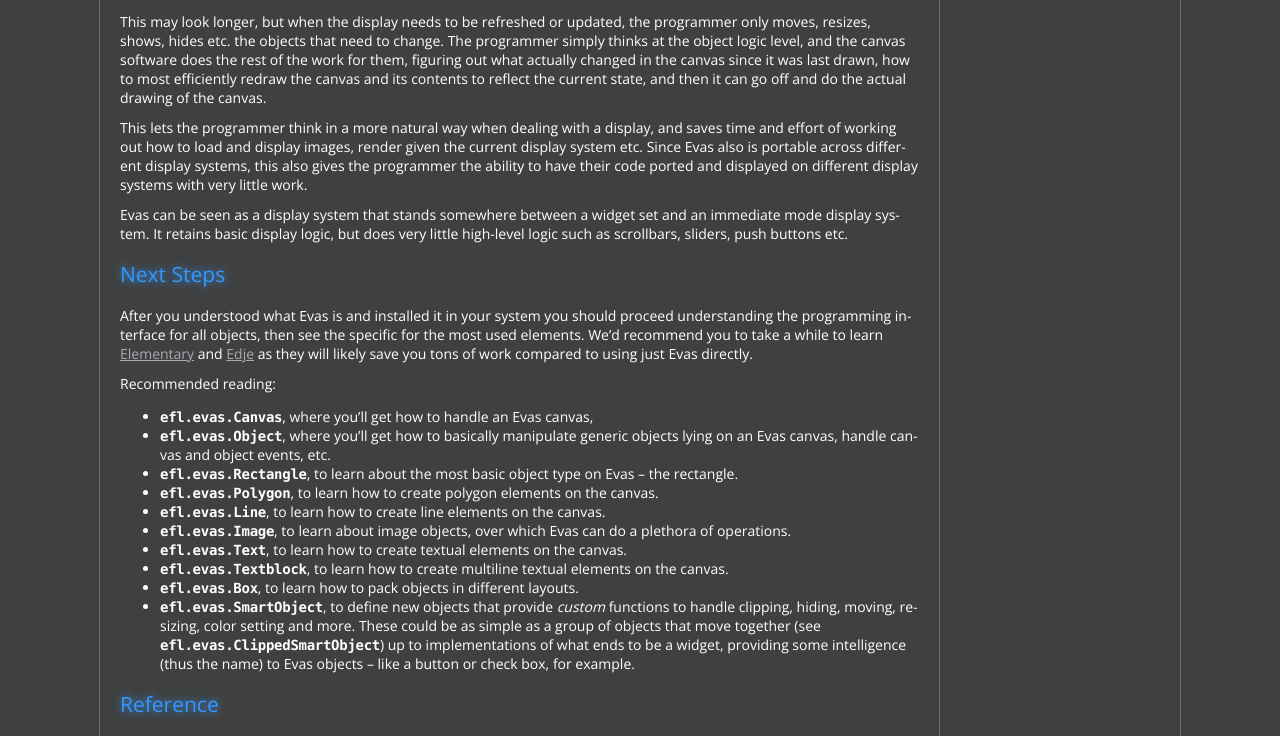
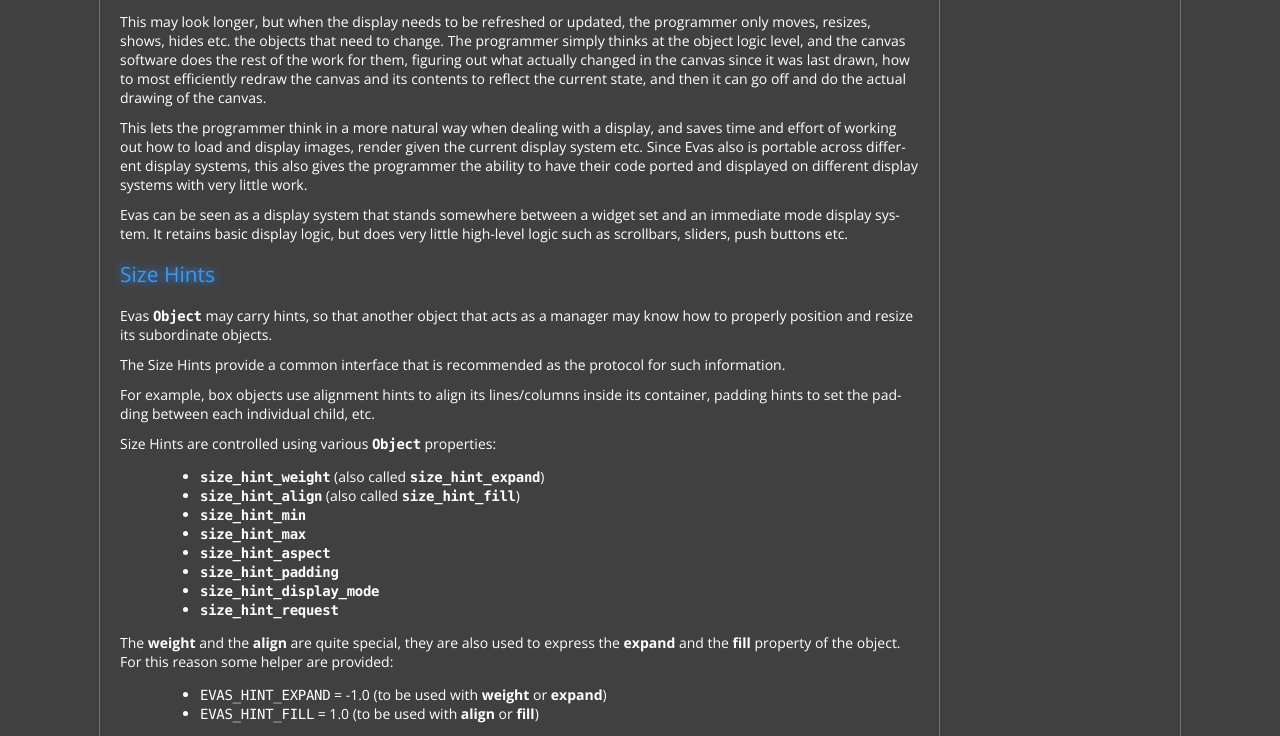
Before and after one commit to DaveMDS/python-efl, a Sphinx documentation site: the page built from doc/evas/evas.rst, in a window 1280 px wide and 1400 px high, scrolled down 2025 px. Shown: the top 736 px of the window. Built offline with Sphinx 7.4.7, drawn with Linux system fonts in a browser that asks for light colours; some of the changed text lies outside the part shown; grey boxes are pictures that could not be loaded.

Commit message:
Evas.Object: New convenience props, size_hint_expand and size_hint_fill
Also added some docs for size hints usage

```diff
--- a/doc/evas/evas.rst
+++ b/doc/evas/evas.rst
@@ -167,6 +167,56 @@
 scrollbars, sliders, push buttons etc.
 
 
+.. _evas-size-hints:
+
+Size Hints
+----------
+
+Evas :class:`Object` may carry hints, so that another object that acts as a
+manager may know how to properly position and resize its subordinate objects.
+
+The Size Hints provide a common interface that is recommended as the
+protocol for such information.
+
+For example, box objects use alignment hints to align its lines/columns
+inside its container, padding hints to set the padding between each
+individual child, etc.
+
+Size Hints are controlled using various :class:`Object` properties:
+
+ * :attr:`~Object.size_hint_weight` (also called :attr:`~Object.size_hint_expand`)
+ * :attr:`~Object.size_hint_align` (also called :attr:`~Object.size_hint_fill`)
+ * :attr:`~Object.size_hint_min`
+ * :attr:`~Object.size_hint_max`
+ * :attr:`~Object.size_hint_aspect`
+ * :attr:`~Object.size_hint_padding`
+ * :attr:`~Object.size_hint_display_mode`
+ * :attr:`~Object.size_hint_request`
+
+The **weight** and the **align** are quite special, they are also used to
+express the **expand** and the **fill** property of the object. For this
+reason some helper are provided:
+
+ * ``EVAS_HINT_EXPAND`` = -1.0 (to be used with **weight** or **expand**)
+ * ``EVAS_HINT_FILL`` = 1.0 (to be used with **align** or **fill**)
+
+And also:
+
+ * ``EXPAND_BOTH``  = EVAS_HINT_EXPAND, EVAS_HINT_EXPAND
+ * ``EXPAND_HORIZ`` = EVAS_HINT_EXPAND, 0.0
+ * ``EXPAND_VERT``  = 0.0, EVAS_HINT_EXPAND
+ * ``FILL_BOTH``  = EVAS_HINT_FILL, EVAS_HINT_FILL
+ * ``FILL_HORIZ`` = EVAS_HINT_FILL, 0.5
+ * ``FILL_VERT``  = 0.5, EVAS_HINT_FILL
+
+You can also build your own as needed, for example you can define:
+
+ * ``FILL_AND_ALIGN_TOP`` = EVAS_HINT_FILL, 0.0
+ * ``FILL_AND_ALIGN_RIGHT`` = 1.0, EVAS_HINT_FILL
+
+and so on...
+
+
 Next Steps
 ----------
 
```
Also changed, not shown: doc/evas/class-object.rst (+0 -27 lines), 2 other files.
